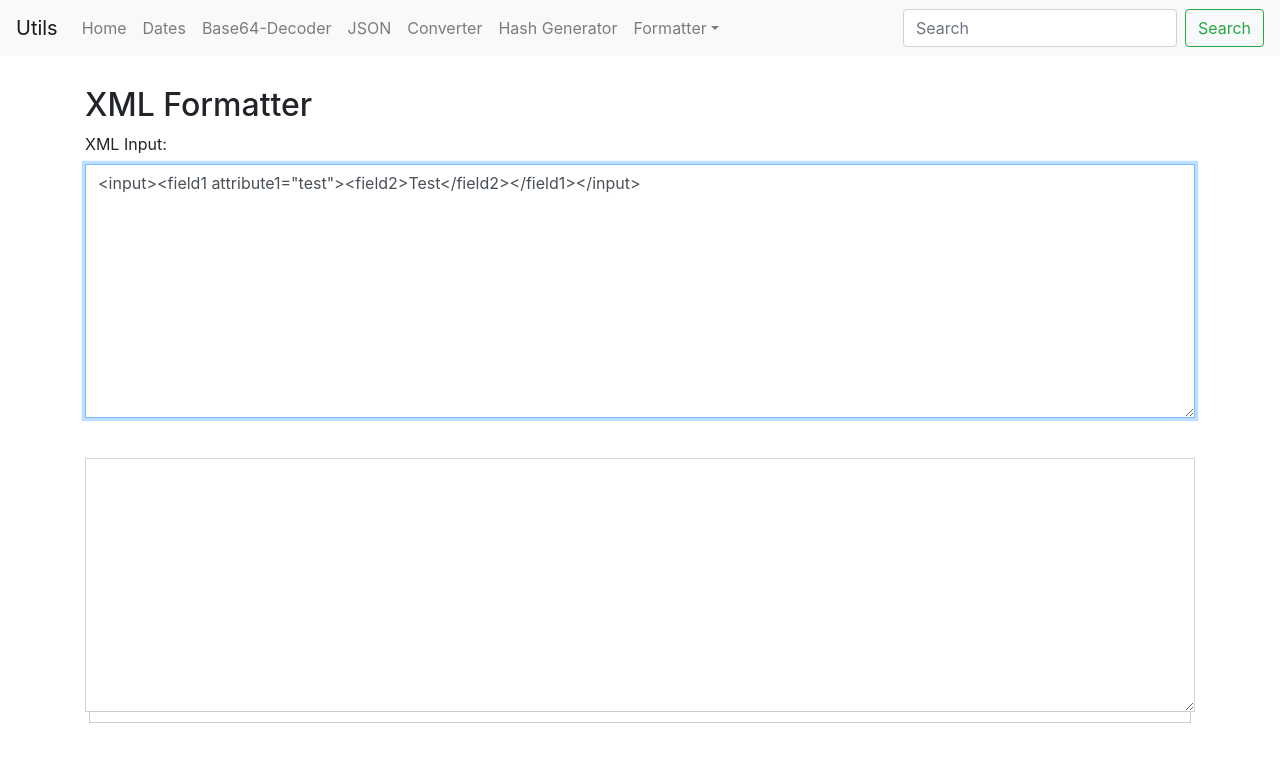
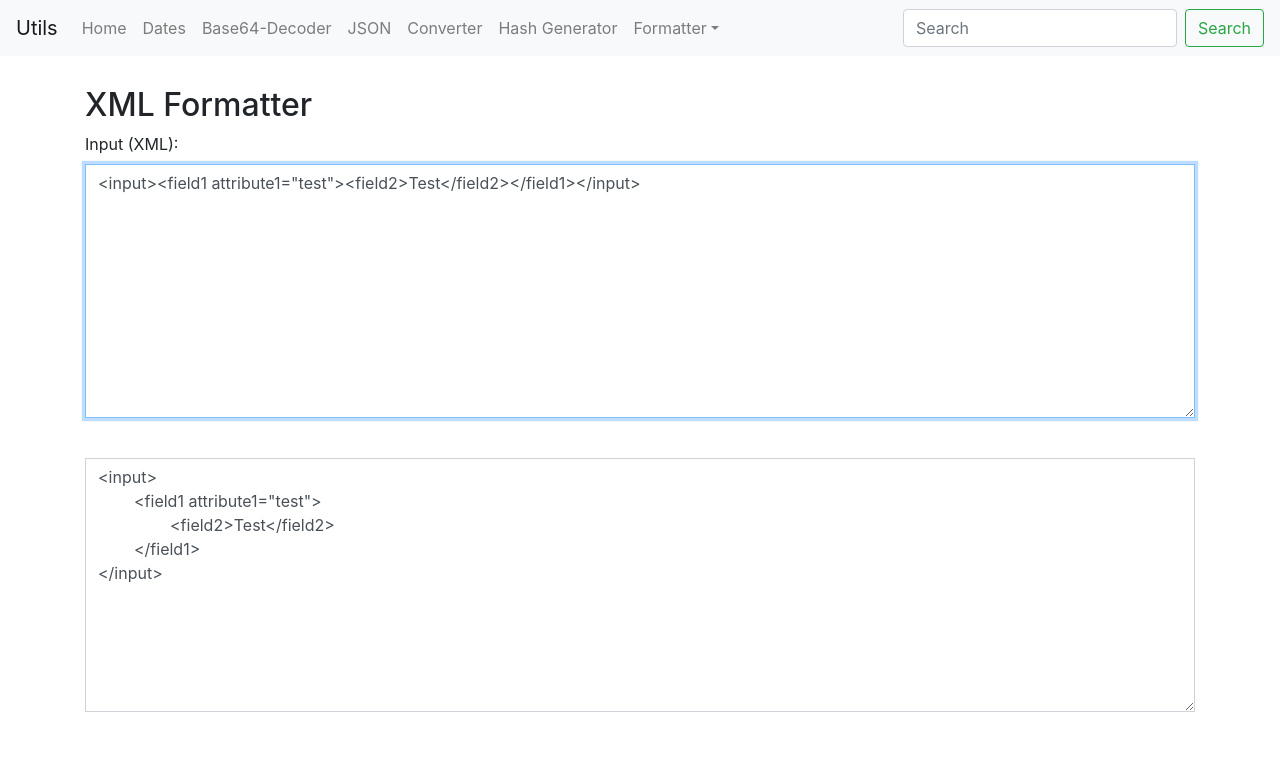
Before and after one commit to yorps/utils, a React (Create React App) app: page /xml in a window 1280 px wide. Shown: the top 762 px of the page. Built offline with nearby package versions, Linux system fonts and the light colour scheme.

Commit message:
restructuring formatter

```diff
--- /dev/null
+++ b/src/formatter/Formatter.js
@@ -0,0 +1,103 @@
+import React from 'react'
+import Navbar from "../navbar/Navbar";
+
+
+/**
+ * Uses https://www.npmjs.com/package/js-beautify
+ *
+ */
+class Formatter extends React.Component {
+
+
+
+    constructor(props) {
+        super(props);
+        this.state = {
+            input: '',
+            output: '',
+            inputValid: true
+        };
+        this.language = "";
+    }
+
+    //Focus on Input field immediately
+    componentDidMount() {
+        this.setInitialValue();
+        this.textInput.focus();
+    }
+
+    setInitialValue() {
+    }
+
+    handleInputChange = (e) => {
+        this.formatOutput(e.target.value);
+    };
+
+    // remove non-printable and other non-valid chars
+    cleanInput(input) {
+        let cleanedInput = input.replace(/\\n/g, "\\n")
+            .replace(/\\'/g, "\\'")
+            .replace(/\\"/g, '\\"')
+            .replace(/\\&/g, "\\&")
+            .replace(/\\r/g, "\\r")
+            .replace(/\\t/g, "\\t")
+            .replace(/\\b/g, "\\b")
+            .replace(/\\f/g, "\\f");
+        // eslint-disable-next-line
+        cleanedInput = cleanedInput.replace(/[\u0000-\u0019]+/g, "");
+        return cleanedInput;
+    }
+
+
+    formatOutput(input) {
+        let output = input;
+        let inputValid = true;
+        this.setState({ input: input, output: output, inputValid: inputValid });
+    }
+
+
+    // createMarkup() {
+    //     return { __html: this.state.output };
+    // };
+
+    render() {
+        const classNameInput = this.state.inputValid ? "form-control rounded-0" : "form-control rounded-0 is-invalid";
+        return (
+            <div>
+                <Navbar />
+
+                <div className="container">
+                    <h2>{this.language} Formatter</h2>
+
+
+                    <div className="form-group">
+                        <label htmlFor="inputTextarea">Input ({this.language}):</label>
+                        <textarea className={classNameInput}
+                            id="inputTextarea"
+                            rows="10"
+                            ref={(input) => { this.textInput = input; }}
+                            value={this.state.input}
+                            onChange={this.handleInputChange} />
+                    </div>
+
+                    <div className="form-group">
+                        <br />
+                        <textarea className={classNameInput}
+                                rows="10"
+                                value={this.state.output} />
+
+                        {/*
+                        <pre className="formatterOutput" contentEditable='true' dangerouslySetInnerHTML={this.createMarkup()}></pre>
+                        */}
+                    </div>
+
+
+
+
+                </div>
+            </div>
+        )
+
+    }
+}
+export default Formatter;
--- a/src/formatter/JSONFormatter.js
+++ b/src/formatter/JSONFormatter.js
@@ -1,56 +1,43 @@
-import React from 'react'
-import Navbar from "../Navbar";
+import Formatter from './Formatter'
 
 
 /**
  * Uses https://www.npmjs.com/package/js-beautify
  *
  */
-class JSONFormatter extends React.Component {
+class JSONFormatter extends Formatter {
 
     constructor(props) {
         super(props);
-
-        let input =  '{"a":1, "b":"foo", "c":[false,"false",null,"null", {"d":{"e":1.3e5,"f":"1.3e5"}}]}';
-        let jsonObj = JSON.parse(input);
-        let output = this.formatJSON(jsonObj);
-        this.state = {
-            input: input,
-            output: output,
-            option: 0, // 0 = decode // 1 = encode
-            inputValid: true
-        };
+        this.language = 'JSON';
     }
 
-    //Focus on Input field immediately
-    componentDidMount(){
-        this.textInput.focus();
+    setInitialValue() {
+        this.formatOutput('{"a":1, "b":"foo", "c":[false,"false",null,"null", {"d":{"e":1.3e5,"f":"1.3e5"}}]}');
     }
 
-    handleInputChange = (e) => {
-        this.formatOutput(e.target.value);
-    };
 
-    formatJSON(jsonObj) {
-        // pretty print
-        let json = JSON.stringify(jsonObj, undefined, 4);
+    prettyPrint(jsonObj) {
+        return (JSON.stringify(jsonObj, undefined, 4));
+    }
 
+    syntaxHighlight(jsonString) {
 
         // syntax highlight
-        json = json.replace(/&/g, '&amp;').replace(/</g, '&lt;').replace(/>/g, '&gt;');
+        jsonString = jsonString.replace(/&/g, '&amp;').replace(/</g, '&lt;').replace(/>/g, '&gt;');
         //return json.replace(/("(\\u[a-zA-Z0-9]{4}|\\[^u]|[^\\"])*"(\s*:)?|\b(true|false|null)\b|-?\d+(?:\.\d*)?(?:[eE][+\-]?\d+)?)/g, function (match) {
 
 
         // eslint-disable-next-line
-        return json.replace(/('(\\u[a-zA-Z0-9]{4}|\\[^u]|[^\\"])*'(\s*:)?|\b(true|false|null)\b|-?\d+(?:\.\d*)?(?:[eE][+\-]?\d+)?)/g, function (match) {
-           let cls = 'number';
+        return jsonString.replace(/('(\\u[a-zA-Z0-9]{4}|\\[^u]|[^\\"])*'(\s*:)?|\b(true|false|null)\b|-?\d+(?:\.\d*)?(?:[eE][+\-]?\d+)?)/g, function (match) {
+            let cls = 'number';
             if (/^"/.test(match)) {
                 if (/:$/.test(match)) {
                     cls = 'key';
                 } else {
                     cls = 'string';
                 }
-            } else  if (/^'/.test(match)) {
+            } else if (/^'/.test(match)) {
                 if (/:$/.test(match)) {
                     cls = 'key';
                 } else {
@@ -70,70 +57,17 @@ class JSONFormatter extends React.Component {
         let output = "";
         let inputValid = true;
 
-
-        input = input.replace(/\\n/g, "\\n")
-            .replace(/\\'/g, "\\'")
-            .replace(/\\"/g, '\\"')
-            .replace(/\\&/g, "\\&")
-            .replace(/\\r/g, "\\r")
-            .replace(/\\t/g, "\\t")
-            .replace(/\\b/g, "\\b")
-            .replace(/\\f/g, "\\f");
-// remove non-printable and other non-valid JSON chars
-        // eslint-disable-next-line
-        input = input.replace(/[\u0000-\u0019]+/g,"");
-
         try {
+            input = this.cleanInput(input);
             let jsonObj = JSON.parse(input);
-            output = this.formatJSON(jsonObj);
+            output = this.prettyPrint(jsonObj);
+            //output = this.syntaxHighlight(this.prettyPrint(jsonObj));
         } catch (e) {
             this.inputValid = false;
             output = "<b>Invalid JSON:</b> <br>" + e;
         }
-         //output = this.formatJSON(input);
-         //output = this.syntaxHighlight(input);
 
-        this.setState({input: input, output: output,  inputValid: inputValid});
-    }
-
-    createMarkup() {
-        return {__html: this.state.output};
-    };
-
-    render() {
-        const classNameInput = this.state.inputValid ? "form-control rounded-0" : "form-control rounded-0 is-invalid";
-        return (
-            <div>
-                <Navbar/>
-
-
-
-                <div className="container">
-                    <h2>JSON Formatter</h2>
-
-
-                    <div className="form-group">
-                        <label htmlFor="exampleFormControlTextarea1">Text eingeben oder kopieren:</label>
-                        <textarea className={classNameInput}
-                                  id="exampleFormControlTextarea1"
-                                  rows="10"
-                                  ref={(input) => { this.textInput = input; }}
-                                  value={this.state.input}
-                                  onChange={this.handleInputChange}/>
-                    </div>
-
-                    <div className="form-group">
-                        <br/>
-                        <pre className="jsonOutput" contentEditable='true' dangerouslySetInnerHTML={this.createMarkup()}></pre>
-                    </div>
-
-
-
-
-                </div>
-            </div>
-        )
-
+        this.setState({ input: input, output: output, inputValid: inputValid });
     }
 }
 export default JSONFormatter;
--- a/src/formatter/XMLFormatter.js
+++ b/src/formatter/XMLFormatter.js
@@ -1,46 +1,30 @@
-import React from 'react'
-import Navbar from "../navbar/Navbar";
+import Formatter from "./Formatter"
 
 /**
  * Uses https://www.npmjs.com/package/js-beautify
  *
  */
-class XMLFormatter extends React.Component {
+class XMLFormatter extends Formatter {
 
     constructor(props) {
         super(props);
-
-        let input =  '<input><field1 attribute1="test"><field2>Test</field2></field1></input>';
-        let output = this.formatOutput(input);
-        this.state = {
-            input: input,
-            output: output,
-            inputValid: true
-        };
+        this.language = 'XML';
     }
 
-    //Focus on Input field immediately
-    componentDidMount(){
-        this.textInput.focus();
+    setInitialValue() {
+        this.formatOutput('<input><field1 attribute1="test"><field2>Test</field2></field1></input>');
     }
 
-    handleInputChange = (e) => {
-        this.formatOutput(e.target.value);
-    };
-
-    // remove non-printable and other non-valid chars
-    cleanInput(input) {
-        let cleanedInput =  input.replace(/\\n/g, "\\n")
-            .replace(/\\'/g, "\\'")
-            .replace(/\\"/g, '\\"')
-            .replace(/\\&/g, "\\&")
-            .replace(/\\r/g, "\\r")
-            .replace(/\\t/g, "\\t")
-            .replace(/\\b/g, "\\b")
-            .replace(/\\f/g, "\\f");
-        // eslint-disable-next-line
-        cleanedInput = cleanedInput.replace(/[\u0000-\u0019]+/g,"");
-        return cleanedInput;
+    prettyPrint(xml) {
+        let formatted = '', indent = '';
+        let tab = '\t';
+        xml.split(/>\s*</).forEach(function (node) {
+            console.debug("split ", node);
+            if (node.match(/^\/\w/)) indent = indent.substring(tab.length); // decrease indent by one 'tab'
+            formatted += indent + '<' + node + '>\r\n';
+            if (node.match(/^<?\w[^>]*[^]$/)) indent += tab;              // increase indent
+        });
+        return formatted.substring(1, formatted.length - 3);
     }
 
     formatOutput(input) {
@@ -48,73 +32,13 @@ class XMLFormatter extends React.Component {
         let inputValid = true;
 
         try {
-            //var format = require('xml-formatter');
-
-            function formatXml(xml, tab) { // tab = optional indent value, default is tab (\t)
-                var formatted = '', indent= '';
-                tab = tab || '\t';
-                xml.split(/>\s*</).forEach(function(node) {
-                    if (node.match( /^\/\w/ )) indent = indent.substring(tab.length); // decrease indent by one 'tab'
-                    formatted += indent + '<' + node + '>\r\n';
-                    if (node.match( /^<?\w[^>]*[^]$/ )) indent += tab;              // increase indent
-                });
-                return formatted.substring(1, formatted.length-3);
-            }
-
-            output = formatXml(this.cleanInput(input));
+            output = this.prettyPrint(this.cleanInput(input));
         } catch (e) {
             this.inputValid = false;
             output = "<b>Invalid XML:</b> <br>" + e;
         };
 
-        this.setState({input: input, output: output,  inputValid: inputValid});
-    }
-
-    createMarkup() {
-        return {__html: this.state.output};
-    };
-
-    render() {
-        const classNameInput = this.state.inputValid ? "form-control rounded-0" : "form-control rounded-0 is-invalid";
-        return (
-            <div>
-                <Navbar/>
-
-
-
-                <div className="container">
-                    <h2>XML Formatter</h2>
-
-
-                    <div className="form-group">
-                        <label htmlFor="exampleFormControlTextarea1">XML Input:</label>
-                        <textarea className={classNameInput}
-                                  id="exampleFormControlTextarea1"
-                                  rows="10"
-                                  ref={(input) => { this.textInput = input; }}
-                                  value={this.state.input}
-                                  onChange={this.handleInputChange}/>
-                    </div>
-
-                    <div className="form-group">
-                        <br />
-
-                        <textarea className={classNameInput}
-                            rows="10"
-                            value={this.state.output} />
-
-
-
-                        <pre>{this.state.output}</pre>
-                    </div>
-
-
-
-
-                </div>
-            </div>
-        )
-
+        this.setState({ input: input, output: output, inputValid: inputValid });
     }
 }
 export default XMLFormatter;
--- a/src/index.js
+++ b/src/index.js
@@ -13,7 +13,6 @@ import DateTool from './datetool/DateTool';
 import Base64Decoder from './decoder/Base64Decoder';
 import JSONFormatter from "./formatter/JSONFormatter";
 import XMLFormatter from "./formatter/XMLFormatter";
-import Formatter from "./formatter/Formatter";
 
 
 
```
Also changed, not shown: src/index.css (+5 -5 lines).
